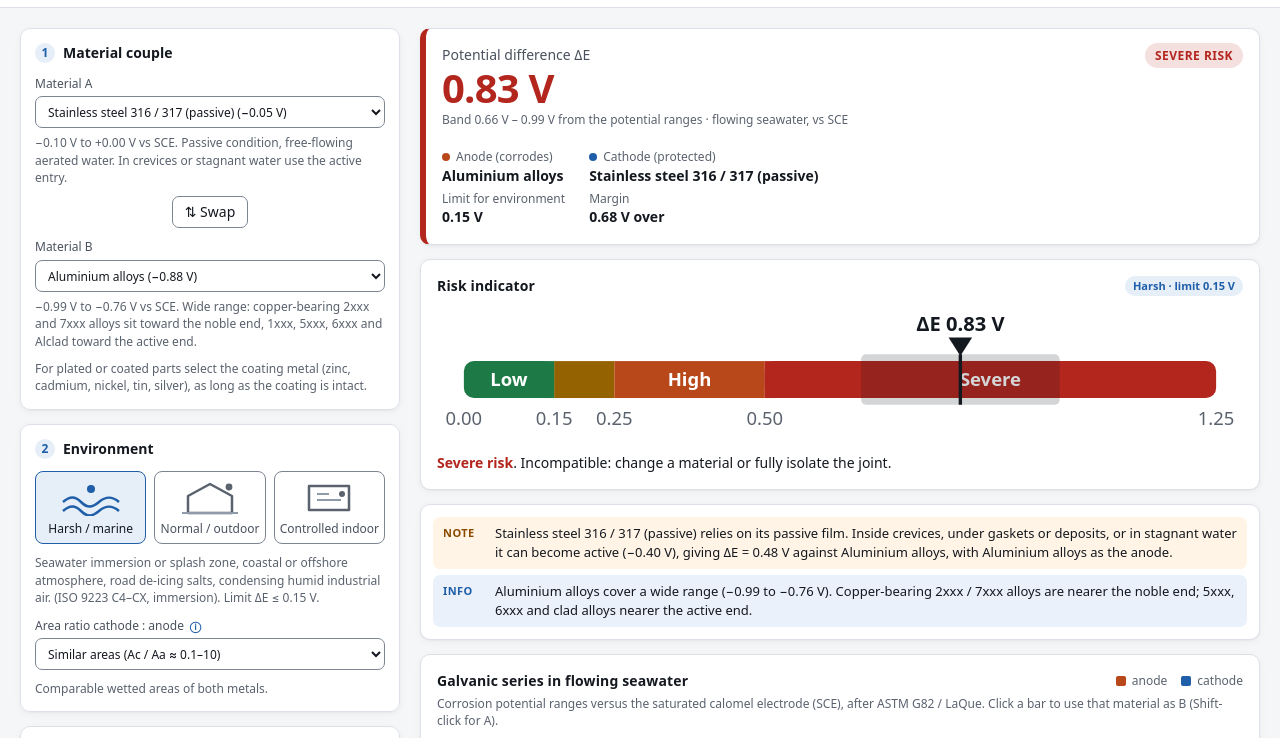
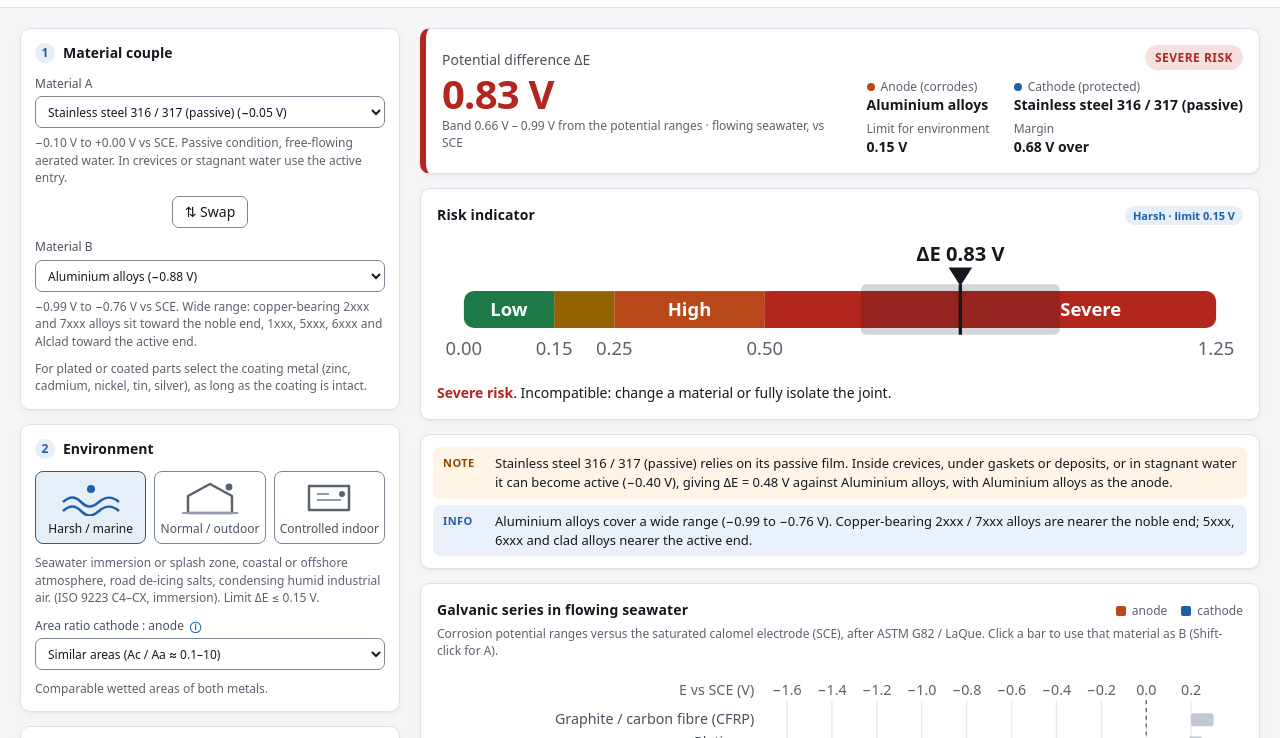
Before and after one commit to ehcrea/galvanic-corrosion-checker, a plain HTML site: page index.html in a window 1280 px wide. Shown: the part 54-792 px from the top of the page. Drawn offline with Linux system fonts and the light colour scheme.

Commit message:
Stop the risk badge and meter labels from overlapping text
The risk badge was pinned to the top-right corner of the result card and
covered the cathode label. It now sits in its own row above the anode /
cathode details (above the value on narrow screens).

On the risk meter, the level names are drawn over the range band, and
move to the free side of the marker line (or are left out) instead of
being crossed by it.

Co-Authored-By: Claude Opus 5.5 <noreply@anthropic.com>

```diff
--- a/css/style.css
+++ b/css/style.css
@@ -449,3 +449,15 @@ input, select, textarea { max-width: 100%; }
 /* Theme switch: square icon button with the icon exactly centred (same in every ehcrea
    calculator). ".toolbar .btn" padding must not apply to it, or the 16 px icon is pushed right. */
 .toolbar .btn-icon, #theme { width: 32px; height: 32px; padding: 0; display: inline-grid; place-items: center; }
+
+/* Risk chip in the flow, above the anode / cathode details, so it never covers them */
+@media (min-width: 641px) {
+  .hero { display: grid; grid-template-columns: minmax(0, 1fr) auto; grid-template-areas: "main chip" "main side"; align-items: start; row-gap: 8px; }
+  .hero-main { grid-area: main; padding-right: 0; align-self: center; }
+  .status-chip { grid-area: chip; position: static; justify-self: end; }
+  .hero-side { grid-area: side; }
+}
+@media (min-width: 641px) and (max-width: 900px) {
+  .hero { grid-template-columns: 1fr; grid-template-areas: "chip" "main" "side"; }
+  .status-chip { justify-self: start; }
+}
--- a/js/app.js
+++ b/js/app.js
@@ -101,17 +101,29 @@
     const X = (v) => x0 + (Math.min(v, max) / max) * (x1 - x0);
     const segs = [[0, s[0], 'low'], [s[0], s[1], 'moderate'], [s[1], s[2], 'high'], [s[2], max, 'severe']];
     let svg = `<svg viewBox="0 0 ${W} 84" role="img" aria-label="${esc(t('Risk meter'))}: ΔE ${dV(r.dE)}, ${esc(riskName(r.level))}">`;
+    const labels = [];
     segs.forEach(([a, b, c], i) => {
       const xa = X(a), xb = X(b);
       const rx = i === 0 || i === 3 ? 6 : 0;
       svg += `<rect class="seg-${c}" x="${xa}" y="${y}" width="${Math.max(0, xb - xa)}" height="${h}" ${rx ? `rx="${rx}"` : ''}/>`;
-      if (xb - xa > 50) svg += `<text class="seg-label" x="${(xa + xb) / 2}" y="${y + 15}" text-anchor="middle">${esc(lvlName(i))}</text>`;
+      labels.push([xa, xb, lvlName(i)]);
     });
     // square inner corners of the end segments
     svg += `<rect class="seg-low" x="${X(s[0]) - 6}" y="${y}" width="6" height="${h}"/><rect class="seg-severe" x="${X(s[2])}" y="${y}" width="6" height="${h}"/>`;
     [0, ...s, max].forEach((v) => { svg += `<text class="tick" x="${X(v)}" y="${y + h + 16}" text-anchor="middle">${num(v)}</text>`; });
     if (!r.same) svg += `<rect class="band" x="${X(r.dEmin)}" y="${y - 4}" width="${Math.max(2, X(r.dEmax) - X(r.dEmin))}" height="${h + 8}" rx="3"/>`;
     const mx = X(r.dE);
+    // level names: drawn over the band, and moved aside (or left out) where the marker line would cross them
+    labels.forEach(([xa, xb, name]) => {
+      const w = name.length * 6.6 + 8;
+      let cx = (xa + xb) / 2;
+      if (Math.abs(cx - mx) < w / 2 + 3) {
+        const left = mx - 3 - xa, right = xb - mx - 3;
+        if (Math.max(left, right) < w) return;
+        cx = left >= right ? xa + left / 2 : mx + 3 + right / 2;
+      } else if (xb - xa < w) return;
+      svg += `<text class="seg-label" x="${cx}" y="${y + 15}" text-anchor="middle">${esc(name)}</text>`;
+    });
     svg += `<path class="marker" d="M${mx - 7} ${y - 14}h14l-7 11z"/><rect class="marker" x="${mx - 1}" y="${y - 4}" width="2" height="${h + 8}"/>`;
     const anchor = mx < 60 ? 'start' : mx > W - 60 ? 'end' : 'middle';
     svg += `<text class="marker-text" x="${mx}" y="${y - 18}" text-anchor="${anchor}">ΔE ${dV(r.dE)}</text>`;
--- a/sw.js
+++ b/sw.js
@@ -10,7 +10,7 @@
  *   the cache.
  */
 'use strict';
-const CACHE = "galvanic-corrosion-checker-c71e4ba58989";
+const CACHE = "galvanic-corrosion-checker-9525a9a647e7";
 const PREFIX = "galvanic-corrosion-checker-";
 const FILES = [
   "css/style.css",
```
